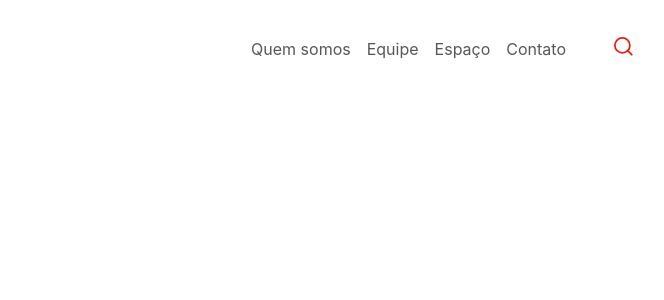
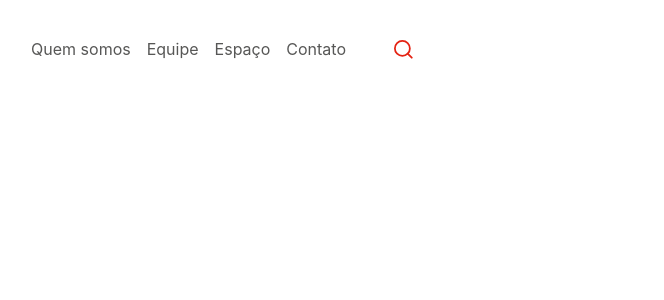
Before and after one commit to StevoSfalcin/Newton, a Vue app in the folder front-end/: page / in a window 1280 px wide. Shown: the top 300 px of the page, without its empty margins (583-1247 px from the left). Built offline with nearby package versions, Linux system fonts and the light colour scheme.

Commit message:
correcoes header

```diff
--- a/front-end/src/components/Header.vue
+++ b/front-end/src/components/Header.vue
@@ -1,14 +1,13 @@
 <template>
   <div class="header-content">
-    <div>
-    </div>
+    <div></div>
     <div>
       <span>Quem somos</span>
       <span>Equipe</span>
       <span>Espaço</span>
       <span>Contato</span>
     </div>
-    <div>
+    <div class="img-content">
       <img alt="Vue logo" class="logo" src="@/assets/feather-search.svg" >
     </div>
   </div>
@@ -38,9 +37,13 @@ name: 'home-view',
   font-size: 16px;
 }
 .header-content img {
-    width: 19px;
-    margin-right: 0.5rem;
-  }
+  width: 19px;
+  margin-right: 0.5rem;
+}
+.img-content {
+  display: flex;
+  align-items: center;
+}
 
 @media (min-width: 1024px) {
   .header-content {
@@ -49,7 +52,12 @@ name: 'home-view',
   }
   .header-content img {
     width: 19px;
-    margin: 0 3rem 0 2rem;
+    margin: 0 16.75rem 0 2rem;
+  }
+}
+@media (min-width: 1920px) {
+  .header-content img {
+    margin: 0 24.75rem 0 2rem;
   }
 }
 
```
